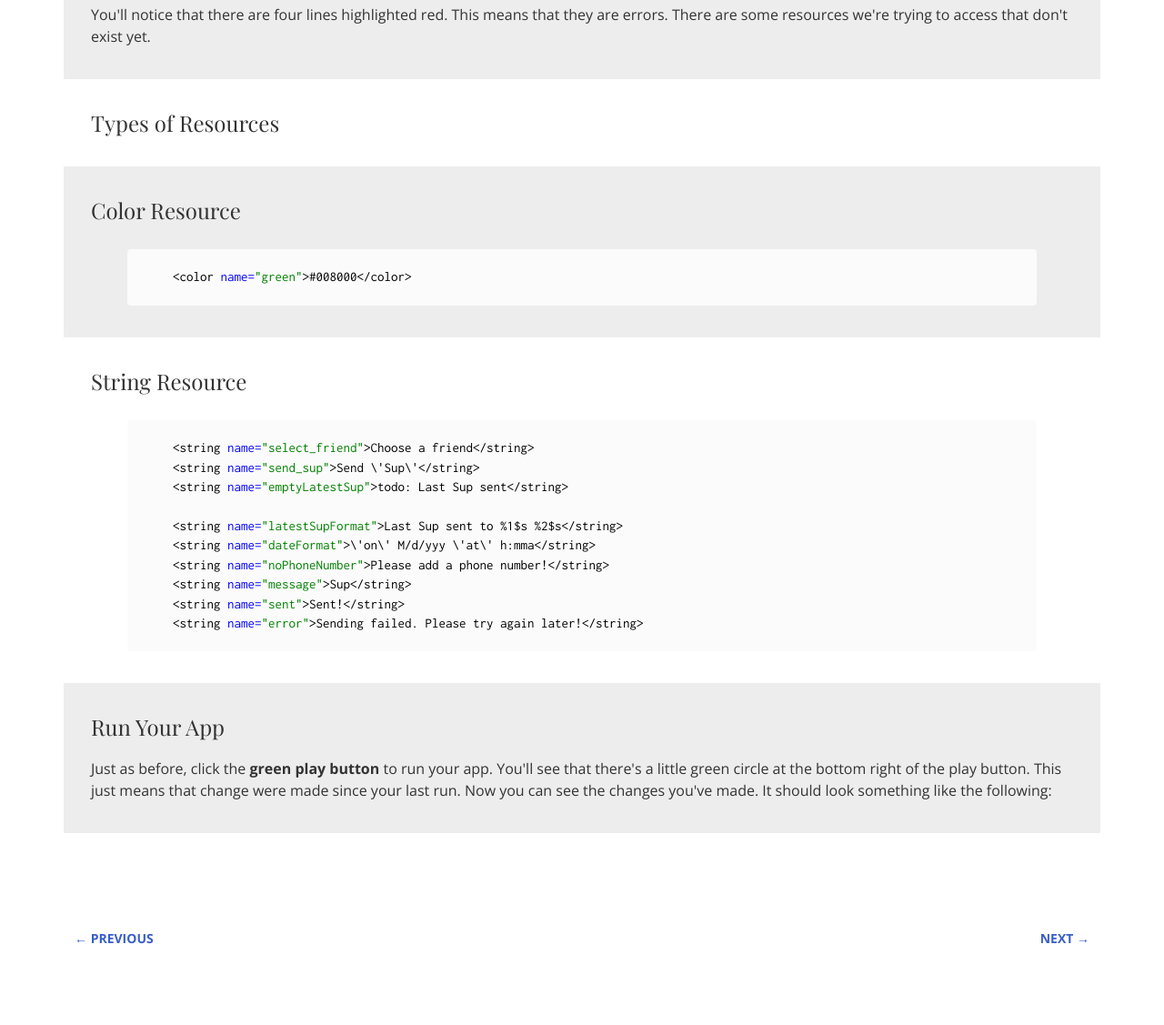
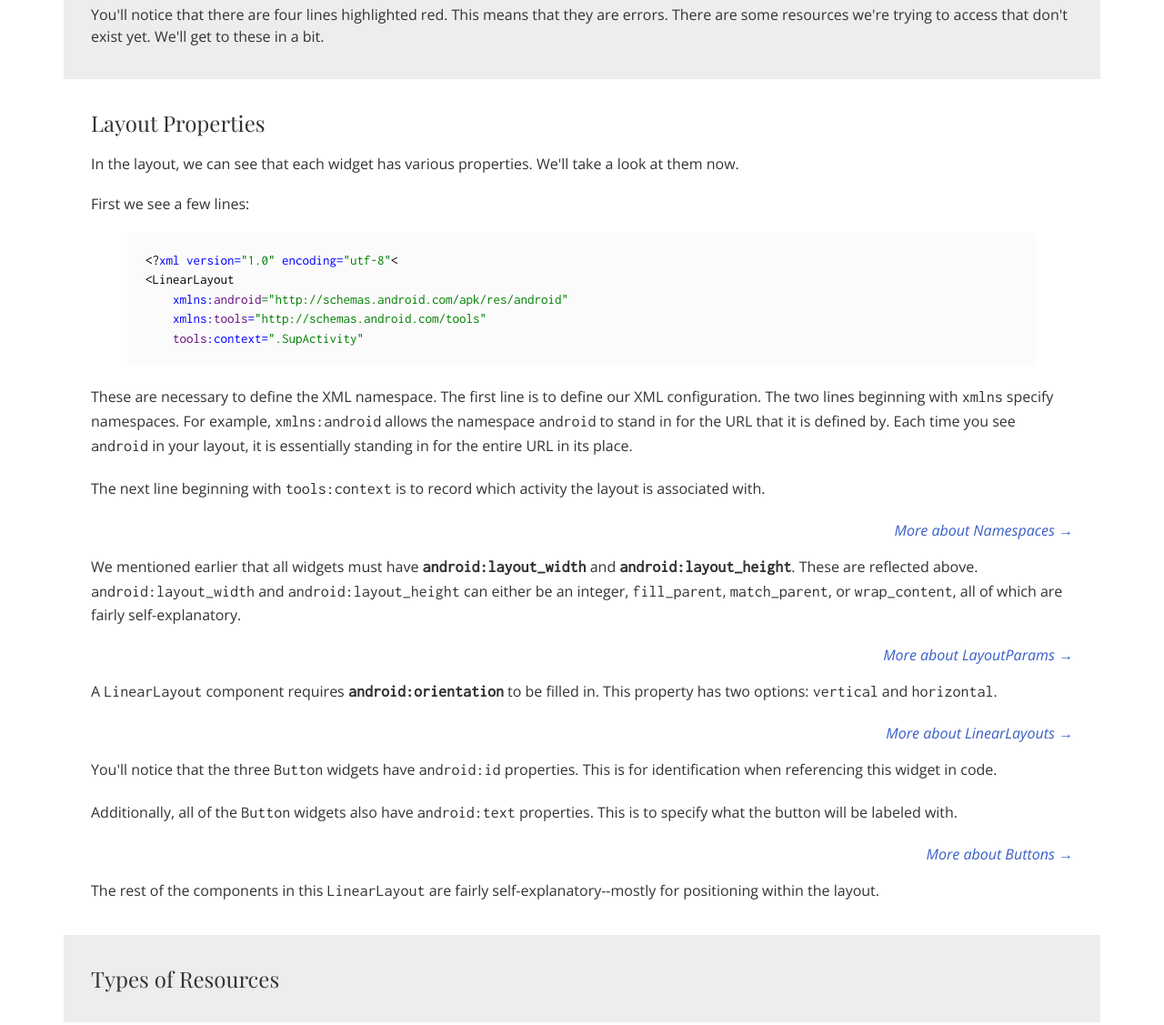
Before and after one commit to android101-sup/android101-sup.github.io, a plain HTML site: page sup/step2.html in a window 1280 px wide. Shown: the part 1139-2266 px from the top of the page at 91% size. Drawn offline with nearby package versions, Linux system fonts and the light colour scheme.

Commit message:
Add more to Step 2

```diff
--- a/css/stylesheet.css
+++ b/css/stylesheet.css
@@ -53,7 +53,7 @@ ol>li {
 	display: block;
 	font-style: italic;
 	padding: 0;
-	margin: 0 0 10px 0;
+	margin: 0 0 15px 0;
 }
 
 
--- a/sup/step2.html
+++ b/sup/step2.html
@@ -98,7 +98,7 @@
     <span class="purple">android</span><span class="blue">:layout_height=</span>"match_parent"
     <span class="purple">android</span><span class="blue">:orientation=</span>"vertical"
     <span class="purple">android</span><span class="blue">:paddingBottom=</span>"@dimen/activity_vertical_margin"
-    <span class="purple">android</span><span class="blue">:paddinltop=</span>"@dimen/activity_vertical_margin"
+    <span class="purple">android</span><span class="blue">:paddingTop=</span>"@dimen/activity_vertical_margin"
     <span class="purple">android</span><span class="blue">:paddingLeft=</span>"@dimen/activity_horizontal_margin"
     <span class="purple">android</span><span class="blue">:paddingRight=</span>"@dimen/activity_horizontal_margin"
     <span class="purple">android</span><span class="blue">:background=</span><span class="red">"@color/green"</span><span class="black">&gt;</span>
@@ -127,15 +127,52 @@
 <span class="black">&lt;/LinearLayout&gt;</span>
 </pre>
 
-            <p>You'll notice that there are four lines highlighted red. This means that they are errors. There are some resources we're trying to access that don't exist yet.</p>
+            <p>You'll notice that there are four lines highlighted red. This means that they are errors. There are some resources we're trying to access that don't exist yet. We'll get to these in a bit.</p>
         </div>
 
         <div class="sct sct-secondary">
+            <h3>Layout Properties</h3>
+
+            <p>In the layout, we can see that each widget has various properties. We'll take a look at them now.</p>
+
+            <p>First we see a few lines:</p>
+<pre class="code-block">
+<span class="black">&lt;?</span><span class="blue">xml version=</span>"1.0" <span class="blue">encoding=</span>"utf-8"<span class="black">&lt;</span>
+<span class="black">&lt;LinearLayout</span>
+    <span class="blue">xmlns:</span><span class="purple">android</span>="http://schemas.android.com/apk/res/android"
+    <span class="blue">xmlns:</span><span class="purple">tools</span><span class="blue">=</span>"http://schemas.android.com/tools"
+    <span class="purple">tools</span><span class="blue">:context=</span>".SupActivity"
+</pre>
+            <p>These are necessary to define the XML namespace. The first line is to define our XML configuration. The two lines beginning with <span class="code">xmlns</span> specify namespaces. For example, <span class="code">xmlns:android</span> allows the namespace <span class="code">android</span> to stand in for the URL that it is defined by. Each time you see <span class="code">android</span> in your layout, it is essentially standing in for the entire URL in its place.</p>
+
+            <p>The next line beginning with <span class="code">tools:context</span> is to record which activity the layout is associated with.</p>
+
+            <p class="learn-more"><a href="https://developer.android.com/reference/javax/xml/namespace/NamespaceContext.html">More about Namespaces &rarr;</a></p>
+
+            <p>We mentioned earlier that all widgets must have <b><span class="code">android:layout_width</span></b> and <b><span class="code">android:layout_height</span></b>. These are reflected above. <span class="code">android:layout_width</span> and <span class="code">android:layout_height</span> can either be an integer, <span class="code">fill_parent</span>, <span class="code">match_parent</span>, or <span class="code">wrap_content</span>, all of which are fairly self-explanatory.</p>
+
+            <p class="learn-more"><a href="https://developer.android.com/reference/android/view/ViewGroup.LayoutParams.html">More about LayoutParams &rarr;</a></p>
+
+            <p>A <span class="code">LinearLayout</span> component requires <b><span class="code">android:orientation</span></b> to be filled in. This property has two options: <span class="code">vertical</span> and <span class="code">horizontal</span>.</p>
+
+            <p class="learn-more"><a href="https://developer.android.com/reference/android/widget/LinearLayout.html">More about LinearLayouts &rarr;</a></p>
+
+            <p>You'll notice that the three <span class="code">Button</span> widgets have <span class="code">android:id</span> properties. This is for identification when referencing this widget in code.</p>
+
+            <p>Additionally, all of the <span class="code">Button</span> widgets also have <span class="code">android:text</span> properties. This is to specify what the button will be labeled with.</p>
+
+            <p class="learn-more"><a href="https://developer.android.com/reference/android/widget/Button.html">More about Buttons &rarr;</a></p>
+
+            <p>The rest of the components in this <span class="code">LinearLayout</span> are fairly self-explanatory--mostly for positioning within the layout.</p>
+
+        </div>
+
+        <div class="sct sct-primary">
             <h3>Types of Resources</h3>
 
         </div>
 
-        <div class="sct sct-primary">
+        <div class="sct sct-secondary">
             <h3>Color Resource</h3>
 
 <pre class="code-block">
@@ -143,14 +180,16 @@
 </pre>
         </div>
 
-        <div class="sct sct-secondary">
+        <div class="sct sct-primary">
             <h3>String Resource</h3>
 
 <pre class="code-block">
     <span class="black">&lt;string</span> <span class="blue">name=</span>"select_friend"<span class="black">&gt;Choose a friend&lt;/string&gt;</span>
     <span class="black">&lt;string</span> <span class="blue">name=</span>"send_sup"<span class="black">&gt;Send \'Sup\'&lt;/string&gt;</span>
     <span class="black">&lt;string</span> <span class="blue">name=</span>"emptyLatestSup"<span class="black">&gt;todo: Last Sup sent&lt;/string&gt;</span>
+</pre>
 
+<pre class="code-block">
     <span class="black">&lt;string</span> <span class="blue">name=</span>"latestSupFormat"<span class="black">&gt;Last Sup sent to %1$s %2$s&lt;/string&gt;</span>
     <span class="black">&lt;string</span> <span class="blue">name=</span>"dateFormat"<span class="black">&gt;\'on\' M/d/yyy \'at\' h:mma&lt;/string&gt;</span>
     <span class="black">&lt;string</span> <span class="blue">name=</span>"noPhoneNumber"<span class="black">&gt;Please add a phone number!&lt;/string&gt;</span>
@@ -160,8 +199,10 @@
 </pre>
         </div>
 
-        <div class="sct sct-primary">
+        <div class="sct sct-secondary">
             <h3>Run Your App</h3>
+
+            <p>Open up <span class="code">/res/layout/activity_sup.xml</span>. You'll see that what once was red now is green. This means that Android Studio was able to find the correct resources and replace them with the resources we've just added.</p>
 
             <p>Just as before, click the <b>green play button</b> to run your app. You'll see that there's a little green circle at the bottom right of the play button. This just means that change were made since your last run. Now you can see the changes you've made. It should look something like the following:</p>
         </div>
```
